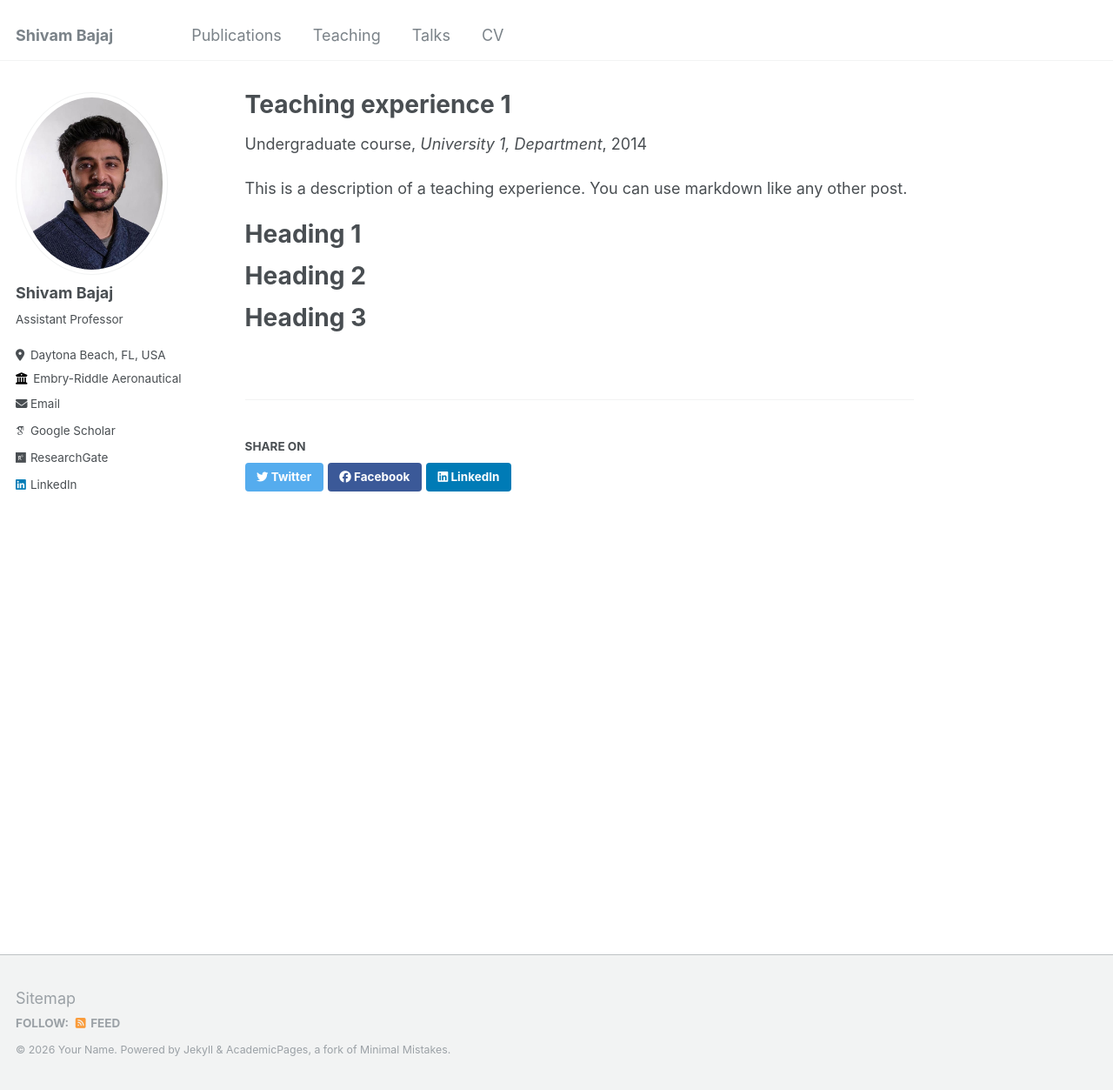
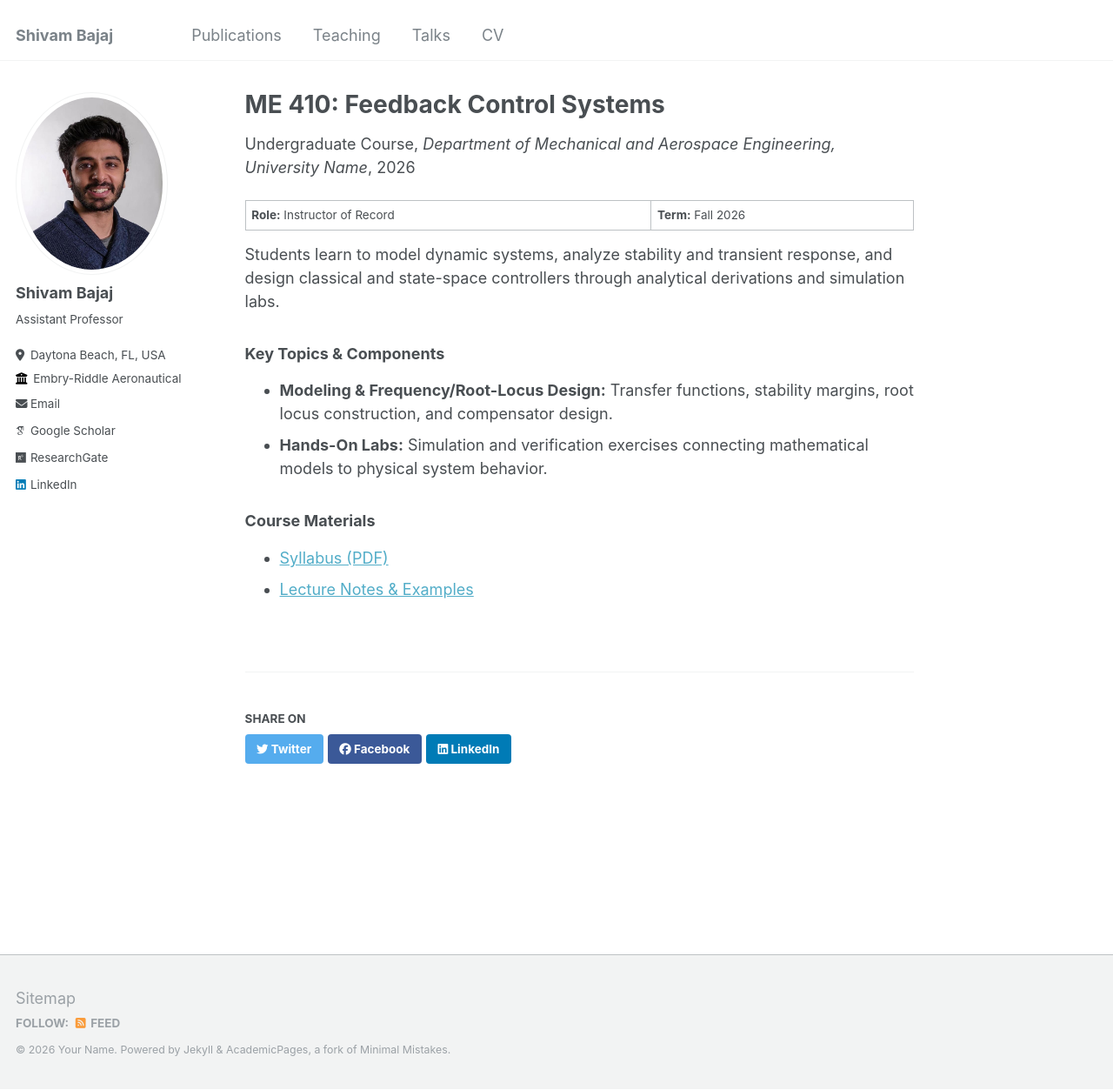
Before and after one commit to shivambajaj08/shivambajaj08.github.io, a Jekyll site: the page built from _teaching/2014-spring-teaching-1.md, in a window 1280 px wide and 1253 px high. Shown: the whole window at 87% size. Built offline with Jekyll 4.4.1, drawn with Linux system fonts in a browser that asks for light colours; some web fonts are replaced.

Commit message:
Update 2014-spring-teaching-1.md

```diff
--- a/_teaching/2014-spring-teaching-1.md
+++ b/_teaching/2014-spring-teaching-1.md
@@ -1,20 +1,21 @@
 ---
-title: "Teaching experience 1"
+title: "ME 410: Feedback Control Systems"
 collection: teaching
-type: "Undergraduate course"
-permalink: /teaching/2014-spring-teaching-1
-venue: "University 1, Department"
-date: 2014-01-01
-location: "City, Country"
+type: "Undergraduate Course"
+permalink: /teaching/2026-fall-me-410
+venue: "Department of Mechanical and Aerospace Engineering, University Name"
+date: 2026-08-24
+location: "City, State"
 ---
 
-This is a description of a teaching experience. You can use markdown like any other post.
+**Role:** Instructor of Record | **Term:** Fall 2026
 
-Heading 1
-======
+Students learn to model dynamic systems, analyze stability and transient response, and design classical and state-space controllers through analytical derivations and simulation labs.
 
-Heading 2
-======
+### Key Topics & Components
+* **Modeling & Frequency/Root-Locus Design:** Transfer functions, stability margins, root locus construction, and compensator design.
+* **Hands-On Labs:** Simulation and verification exercises connecting mathematical models to physical system behavior.
 
-Heading 3
-======
+### Course Materials
+* [Syllabus (PDF)](/files/me410-syllabus.pdf)
+* [Lecture Notes & Examples](/files/me410-notes.pdf)
```
